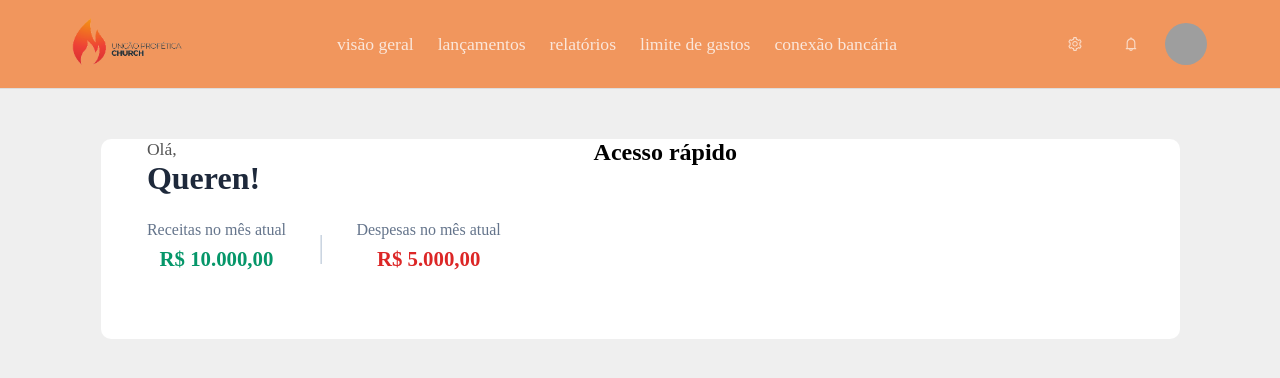
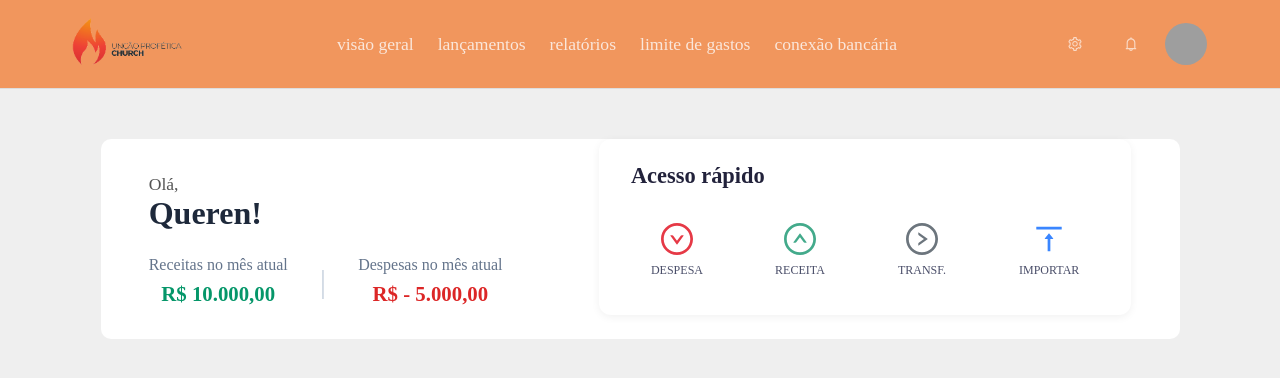
Before and after one commit to querensales/gestao-upc, a Next.js app in the folder frontend-react/: page /home in a window 1280 px wide. Shown: the top 378 px of the page. Built offline with nearby package versions, Linux system fonts and the light colour scheme; grey boxes are pictures that could not be loaded.

Commit message:
✨ CARD: visão geral
criando lista em acesso rapido e add icones

```diff
--- a/frontend-react/package.json
+++ b/frontend-react/package.json
@@ -9,7 +9,7 @@
     "lint": "next lint"
   },
   "dependencies": {
-    "@ant-design/icons": "^6.0.0",
+    "@ant-design/icons": "^5.6.1",
     "antd": "^5.26.0",
     "axios": "^1.10.0",
     "next": "15.3.3",
--- a/frontend-react/src/app/components/acessoRapido/acessoRapido.module.css
+++ b/frontend-react/src/app/components/acessoRapido/acessoRapido.module.css
@@ -1,3 +1,60 @@
 .section {
-    width: 539.5px;
+  background: #fff;
+  border-radius: 12px;
+  box-shadow: 0 2px 8px rgba(0,0,0,0.06);
+  padding: 24px 32px;
+  margin-bottom: 24px;
 }
+
+.section h1 {
+  font-size: 1.4rem;
+  font-weight: 600;
+  margin-bottom: 18px;
+  color: #22223b;
+}
+
+.section ul {
+  list-style: none;
+  padding: 0;
+  margin: 0;
+  display: flex;
+  gap: 32px;
+}
+
+.section li {
+  display: flex;
+  flex-direction: column;
+  align-items: center;
+  font-size: 12px;
+  font-weight: 500;
+  color: #4a4e69;
+  padding: 16px 20px 10px 20px;
+  cursor: pointer;
+  min-width: 90px;
+}
+
+.icone :global(svg) {
+  font-size: 2rem;
+  margin-bottom: 6px;
+}
+
+.label {
+  margin-top: 2px;
+  font-size: 12px;
+}
+
+.section li.despesa .icone :global(svg) {
+  color: #e63946;
+}
+
+.section li.receita .icone :global(svg) {
+  color: #43aa8b;
+}
+
+.section li.transf .icone :global(svg) {
+  color: #6c757d;
+}
+
+.section li.importar .icone :global(svg) {
+  color: #3a86ff;
+}
--- a/frontend-react/src/app/components/acessoRapido/acessoRapido.tsx
+++ b/frontend-react/src/app/components/acessoRapido/acessoRapido.tsx
@@ -1,11 +1,35 @@
 import Styles from './acessoRapido.module.css';
-
+import {
+    UpCircleOutlined,
+    DownCircleOutlined,
+    RightCircleOutlined,
+    VerticalAlignTopOutlined
+} from '@ant-design/icons';
 
 export default function acessoRapido() {
     return (
         <section className={Styles.section}>
             <h1>Acesso rápido</h1>
+            <div>
+                <ul>
+                    <li className={Styles.despesa}>
+                        <span className={Styles.icone}><DownCircleOutlined /></span>
+                        <span className={Styles.label}>DESPESA</span>
+                    </li>
+                    <li className={Styles.receita}>
+                        <span className={Styles.icone}><UpCircleOutlined /></span>
+                        <span className={Styles.label}>RECEITA</span>
+                    </li>
+                    <li className={Styles.transf}>
+                        <span className={Styles.icone}><RightCircleOutlined /></span>
+                        <span className={Styles.label}>TRANSF.</span>
+                    </li>
+                    <li className={Styles.importar}>
+                        <span className={Styles.icone}><VerticalAlignTopOutlined /></span>
+                        <span className={Styles.label}>IMPORTAR</span>
+                    </li>
+                </ul>
+            </div>
         </section>
-
     )
 }
--- a/frontend-react/src/app/components/boasVindas/boasVindas.module.css
+++ b/frontend-react/src/app/components/boasVindas/boasVindas.module.css
@@ -1,5 +1,6 @@
 .section{
     width: 539,5px;
+    margin-top: 35px;
 }
 
 .ola {
--- a/frontend-react/src/app/components/boasVindas/boasVindas.tsx
+++ b/frontend-react/src/app/components/boasVindas/boasVindas.tsx
@@ -16,7 +16,7 @@ export default function boasVindas() {
                 <span className={Styles.divisor}>|</span>
                 <div className={Styles.mesAtual}>
                     <p>Despesas no mês atual</p>
-                    <p>R$ 5.000,00</p>
+                    <p>R$ - 5.000,00</p>
                 </div>
             </div>
         </section>
--- a/frontend-react/src/app/components/menufixo/menuFixo.tsx
+++ b/frontend-react/src/app/components/menufixo/menuFixo.tsx
@@ -54,7 +54,7 @@ export default function MenuFixo() {
                     />
                 </div>
                 <nav className={Styles.menu}>
-                    <Link href="/" className={Styles.link}>
+                    <Link href="/home" className={Styles.link}>
                         visão geral
                     </Link>
                     <Link href="/" className={Styles.link}>
```
Also changed, not shown: 1 other file (tests, documents, lock files or other folders).
